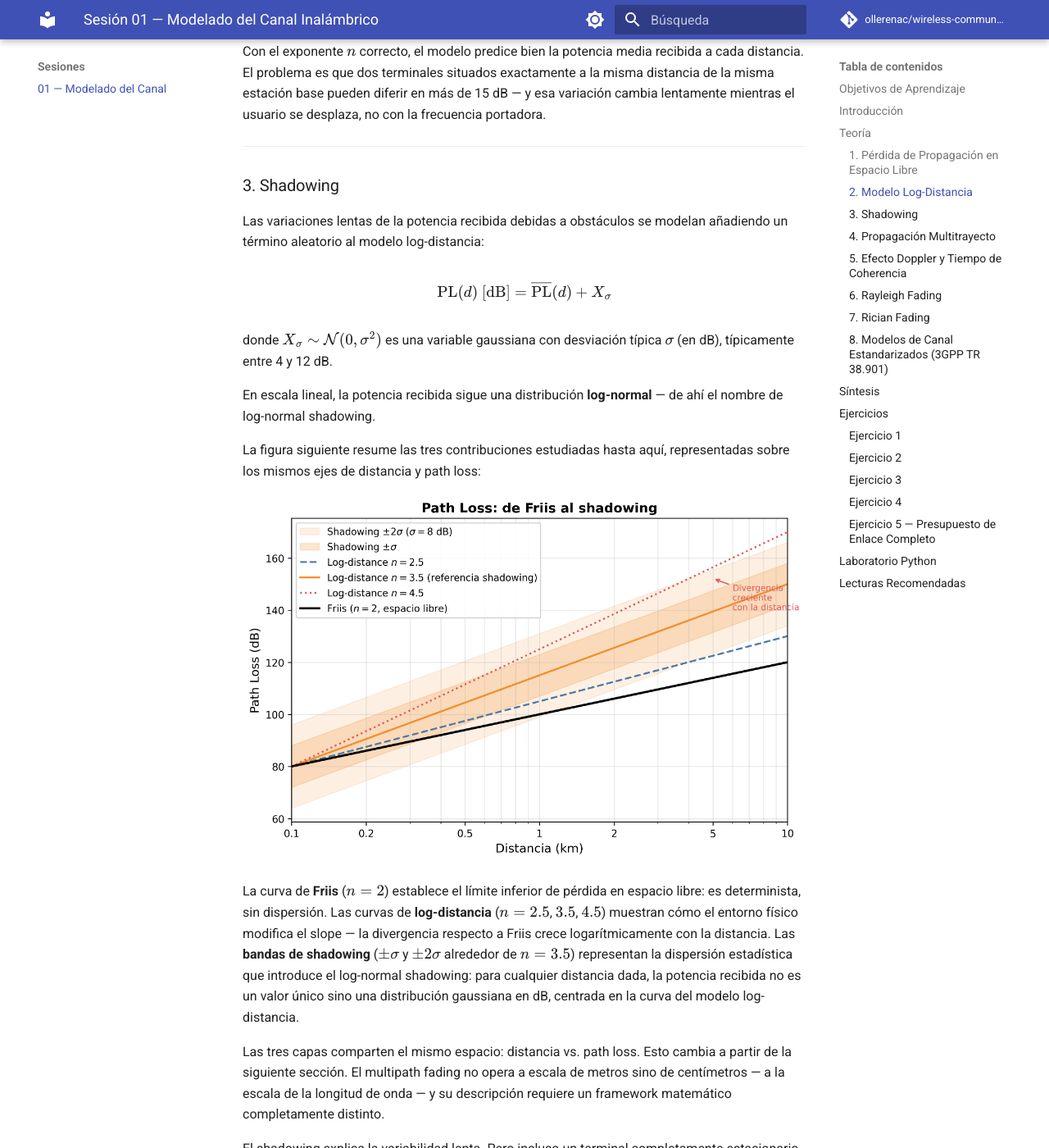
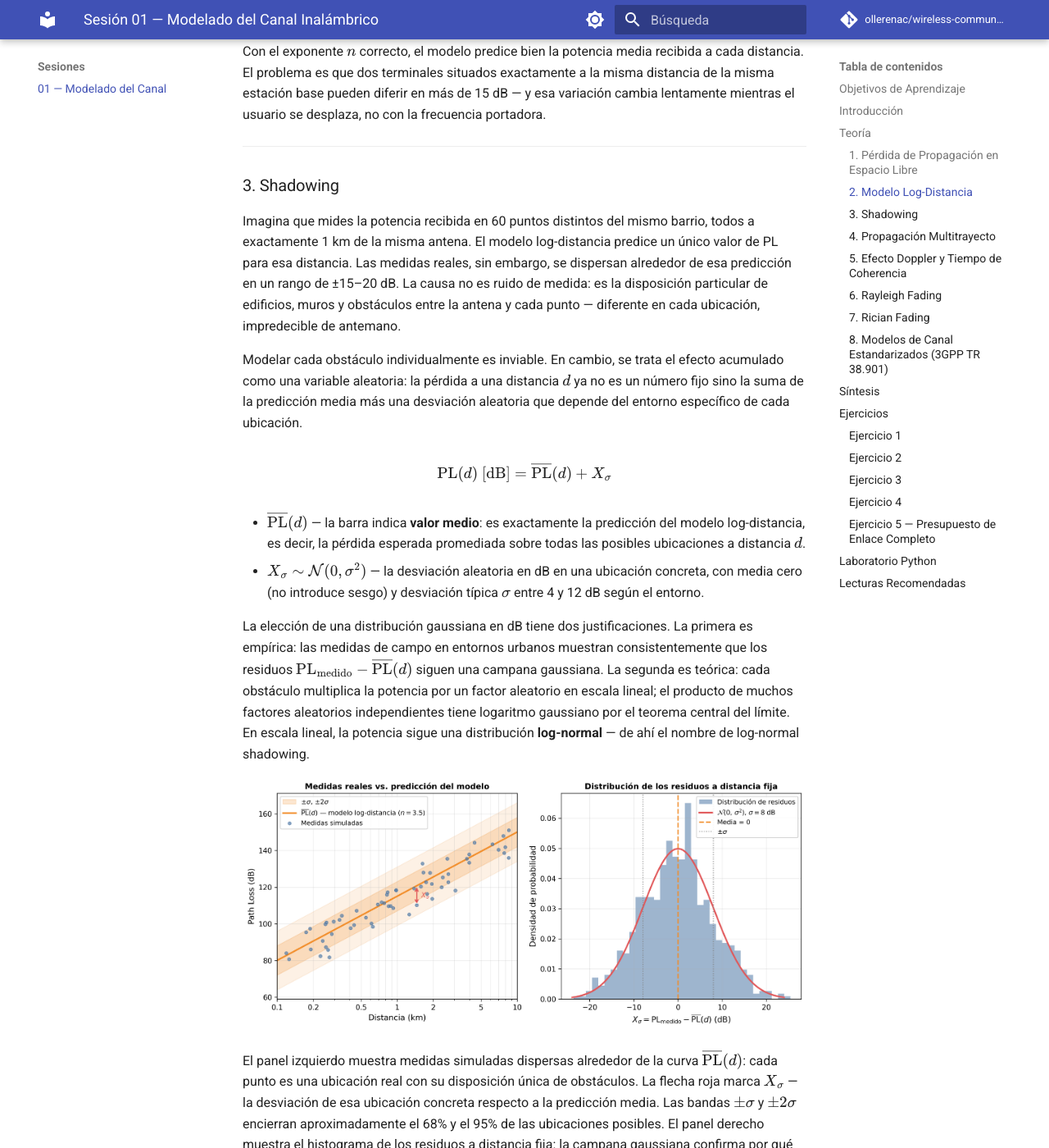
Before and after one commit to ollerenac/wireless-communication-systems, an MkDocs documentation site: the page built from docs/sessions/01-channel-modeling/index.md, in a window 1280 px wide and 1400 px high, scrolled down 2490 px. Shown: the whole window at 82% size. Built offline with MkDocs 1.6.1 and Material for MkDocs 9.7.7, drawn with Linux system fonts in a browser that asks for light colours; comment, search, counter and statistics services are not loaded; some of the changed text lies outside the part shown.

Commit message:
session 01: expand shadowing section with motivation, figures and explanation
Rewrite shadowing section to explain why a random variable is needed,
what PL̄(d) means, and why Gaussian in dB. Add shadowing-scatter.png
(two panels: simulated measurements vs log-distance curve + Gaussian
histogram of residuals at fixed distance) with explanatory caption.

Co-Authored-By: Claude Sonnet 4.6 <noreply@anthropic.com>

```diff
--- a/docs/sessions/01-channel-modeling/index.md
+++ b/docs/sessions/01-channel-modeling/index.md
@@ -82,13 +82,20 @@ Con el exponente $n$ correcto, el modelo predice bien la potencia media recibida
 
 ### 3. Shadowing
 
-Las variaciones lentas de la potencia recibida debidas a obstáculos se modelan añadiendo un término aleatorio al modelo log-distancia:
+Imagina que mides la potencia recibida en 60 puntos distintos del mismo barrio, todos a exactamente 1 km de la misma antena. El modelo log-distancia predice un único valor de PL para esa distancia. Las medidas reales, sin embargo, se dispersan alrededor de esa predicción en un rango de ±15–20 dB. La causa no es ruido de medida: es la disposición particular de edificios, muros y obstáculos entre la antena y cada punto — diferente en cada ubicación, impredecible de antemano.
+
+Modelar cada obstáculo individualmente es inviable. En cambio, se trata el efecto acumulado como una variable aleatoria: la pérdida a una distancia $d$ ya no es un número fijo sino la suma de la predicción media más una desviación aleatoria que depende del entorno específico de cada ubicación.
 
 $$\text{PL}(d)\ [\text{dB}] = \overline{\text{PL}}(d) + X_\sigma$$
 
-donde $X_\sigma \sim \mathcal{N}(0, \sigma^2)$ es una variable gaussiana con desviación típica $\sigma$ (en dB), típicamente entre 4 y 12 dB.
+- $\overline{\text{PL}}(d)$ — la barra indica **valor medio**: es exactamente la predicción del modelo log-distancia, es decir, la pérdida esperada promediada sobre todas las posibles ubicaciones a distancia $d$.
+- $X_\sigma \sim \mathcal{N}(0, \sigma^2)$ — la desviación aleatoria en dB en una ubicación concreta, con media cero (no introduce sesgo) y desviación típica $\sigma$ entre 4 y 12 dB según el entorno.
 
-En escala lineal, la potencia recibida sigue una distribución **log-normal** — de ahí el nombre de log-normal shadowing.
+La elección de una distribución gaussiana en dB tiene dos justificaciones. La primera es empírica: las medidas de campo en entornos urbanos muestran consistentemente que los residuos $\text{PL}_{\text{medido}} - \overline{\text{PL}}(d)$ siguen una campana gaussiana. La segunda es teórica: cada obstáculo multiplica la potencia por un factor aleatorio en escala lineal; el producto de muchos factores aleatorios independientes tiene logaritmo gaussiano por el teorema central del límite. En escala lineal, la potencia sigue una distribución **log-normal** — de ahí el nombre de log-normal shadowing.
+
+![Shadowing: medidas reales vs. predicción del modelo](figures/shadowing-scatter.png)
+
+El panel izquierdo muestra medidas simuladas dispersas alrededor de la curva $\overline{\text{PL}}(d)$: cada punto es una ubicación real con su disposición única de obstáculos. La flecha roja marca $X_\sigma$ — la desviación de esa ubicación concreta respecto a la predicción media. Las bandas $\pm\sigma$ y $\pm 2\sigma$ encierran aproximadamente el 68% y el 95% de las ubicaciones posibles. El panel derecho muestra el histograma de los residuos a distancia fija: la campana gaussiana confirma por qué $\mathcal{N}(0, \sigma^2)$ es el modelo correcto.
 
 La figura siguiente resume las tres contribuciones estudiadas hasta aquí, representadas sobre los mismos ejes de distancia y path loss:
 
```
Also changed, not shown: docs/sessions/01-channel-modeling/figures/shadowing-scatter.png (added).
